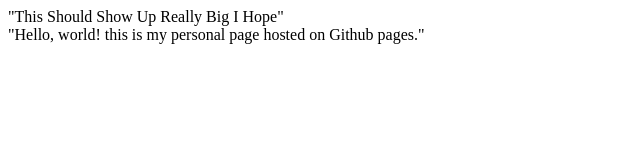
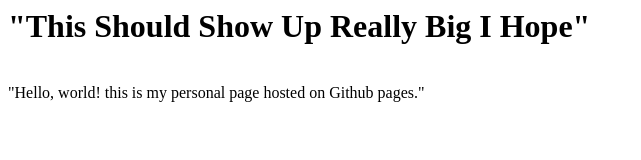
Before and after one commit to Sascha454/Sascha454.github.io, a plain HTML site: page index.html in a window 1280 px wide. Shown: the whole page, without its empty margins (0-641 px from the left). Drawn offline with Linux system fonts and the light colour scheme.

Commit message:
Update index.html

```diff
--- a/index.html
+++ b/index.html
@@ -1,3 +1,3 @@
-<head> "This Should Show Up Really Big I Hope" </head>
+<h1> "This Should Show Up Really Big I Hope" </h1>
 <br>
 "Hello, world! this is my personal page hosted on Github pages."
```
